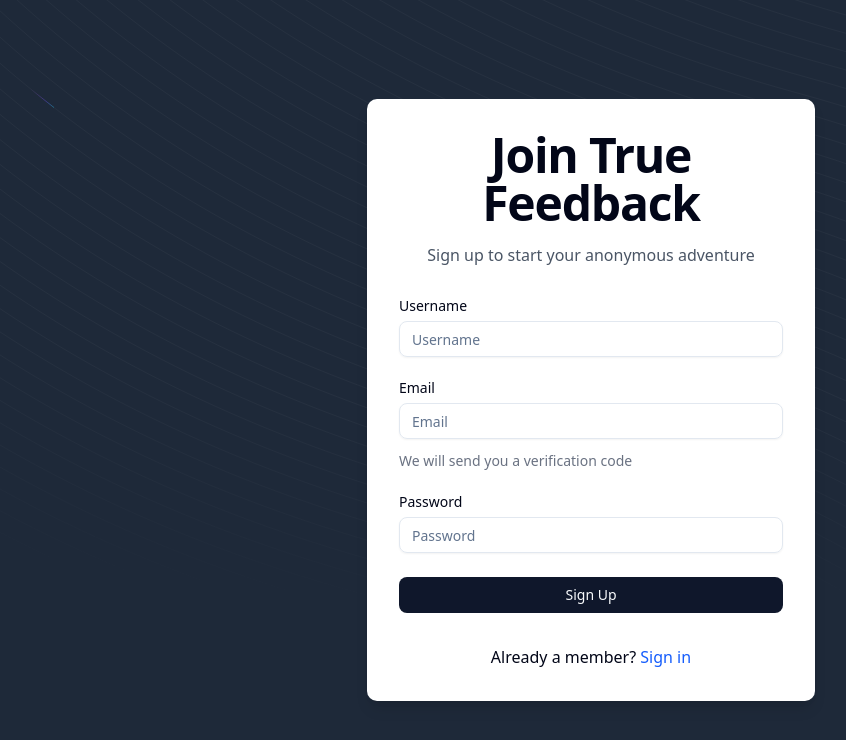
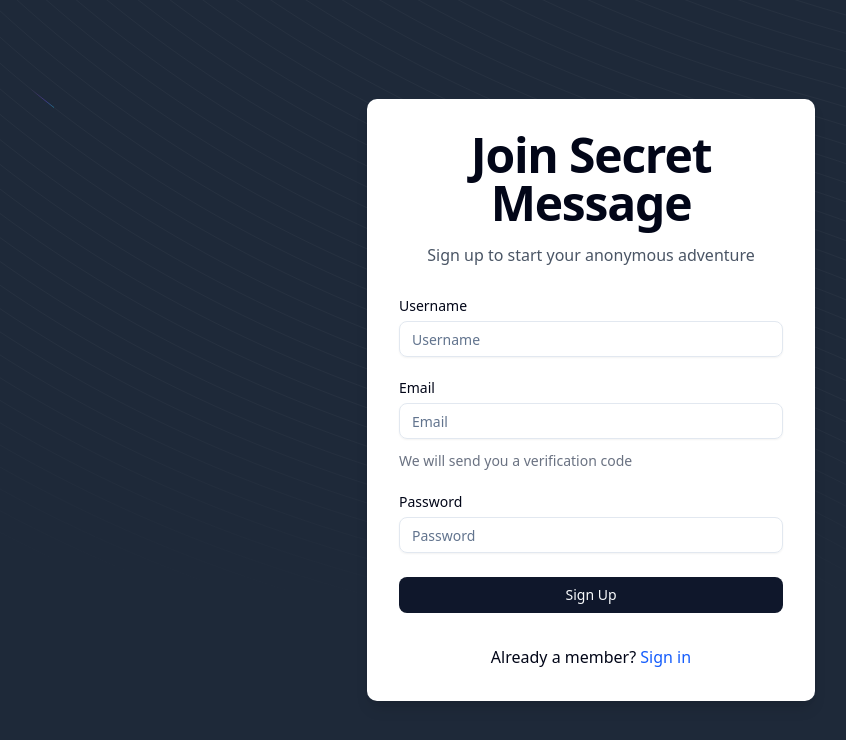
Before and after one commit to deepak212001/Secret-Message, a Next.js app: page /sign-up in a window 1280 px wide. Shown: the top 740 px of the page, without its empty margins (49-895 px from the left). Built offline with nearby package versions, Linux system fonts and the light colour scheme.

Commit message:
change some ui

```diff
--- a/src/app/(app)/page.tsx
+++ b/src/app/(app)/page.tsx
@@ -22,7 +22,7 @@ export default function Home() {
             Dive into the World of Anonymous Feedback
           </h1>
           <p className="mt-3 md:mt-4 text-base md:text-lg">
-            True Feedback - Where your identity remains a secret.
+            Secret Message - Where your identity remains a secret.
           </p>
         </section>
 
@@ -56,7 +56,7 @@ export default function Home() {
       <GlobeDemo />
       {/* Footer */}
       <footer className="text-center p-4 md:p-6 bg-gray-900 text-white">
-        © 2023 True Feedback. All rights reserved.
+        © 2025 Secret Message. All rights reserved.
       </footer>
     </>
   );
--- a/src/app/(auth)/sign-in/page.tsx
+++ b/src/app/(auth)/sign-in/page.tsx
@@ -52,7 +52,7 @@ const Page = () => {
       <div className="w-full max-w-md p-8 space-y-8 bg-white rounded-lg shadow-md relative z-10">
         <div className="text-center">
           <h1 className="text-4xl font-extrabold tracking-tight lg:text-5xl mb-6">
-            Welcome Back to True Feedback
+            Welcome Back to Secret Message
           </h1>
           <p className="mb-4">Sign in to continue your secret conversations</p>
         </div>
--- a/src/app/(auth)/sign-up/page.tsx
+++ b/src/app/(auth)/sign-up/page.tsx
@@ -91,7 +91,7 @@ const Page = () => {
       <div className="w-full max-w-md p-8 space-y-8 bg-white rounded-lg shadow-lg relative z-10">
         <div className="text-center">
           <h1 className="text-4xl font-extrabold tracking-tight lg:text-5xl mb-4">
-            Join True Feedback
+            Join Secret Message
           </h1>
           <p className="mb-6 text-gray-600">
             Sign up to start your anonymous adventure
--- a/src/components/Navbar.tsx
+++ b/src/components/Navbar.tsx
@@ -16,7 +16,7 @@ function Navbar() {
     <nav className="p-4 md:p-6 shadow-md bg-gray-900 text-white">
       <div className="container mx-auto flex flex-col md:flex-row justify-between items-center">
         <a href="#" className="text-xl font-bold mb-4 md:mb-0">
-          True Feedback
+          Secret Message
         </a>
         {session ? (
           <>
--- a/src/helper/sendVerficationEmail.ts
+++ b/src/helper/sendVerficationEmail.ts
@@ -61,7 +61,7 @@ export async function sendVerificationEmail(
     const mailOptions = {
       from: process.env.EMAIL_USER,
       to: email,
-      subject: "True Feedback Verification Code",
+      subject: "Secret Message Verification Code",
       // html: `dfdfg ${username}, ${verifyCode}`,
       html: emailHtml,
     };
```
